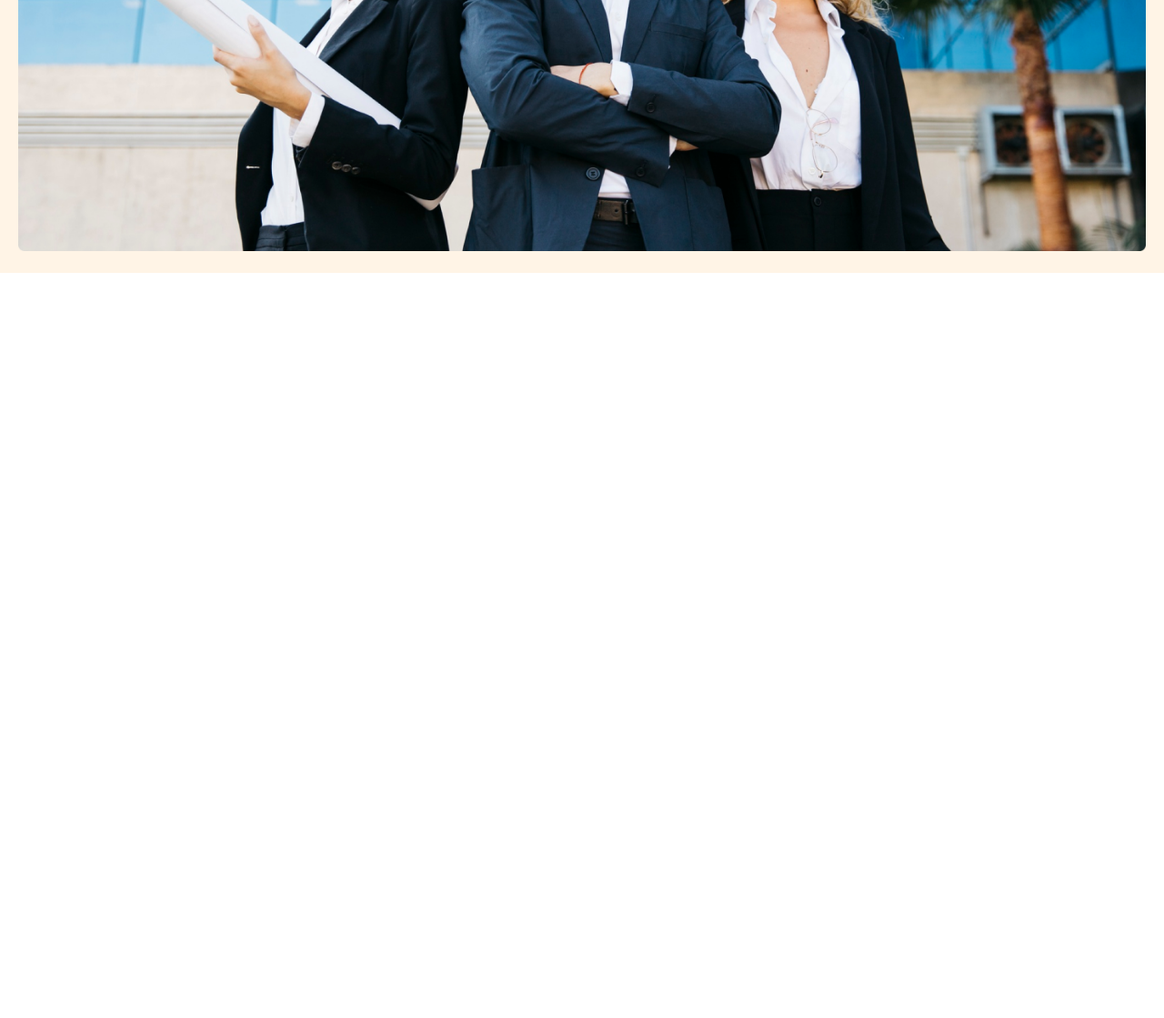
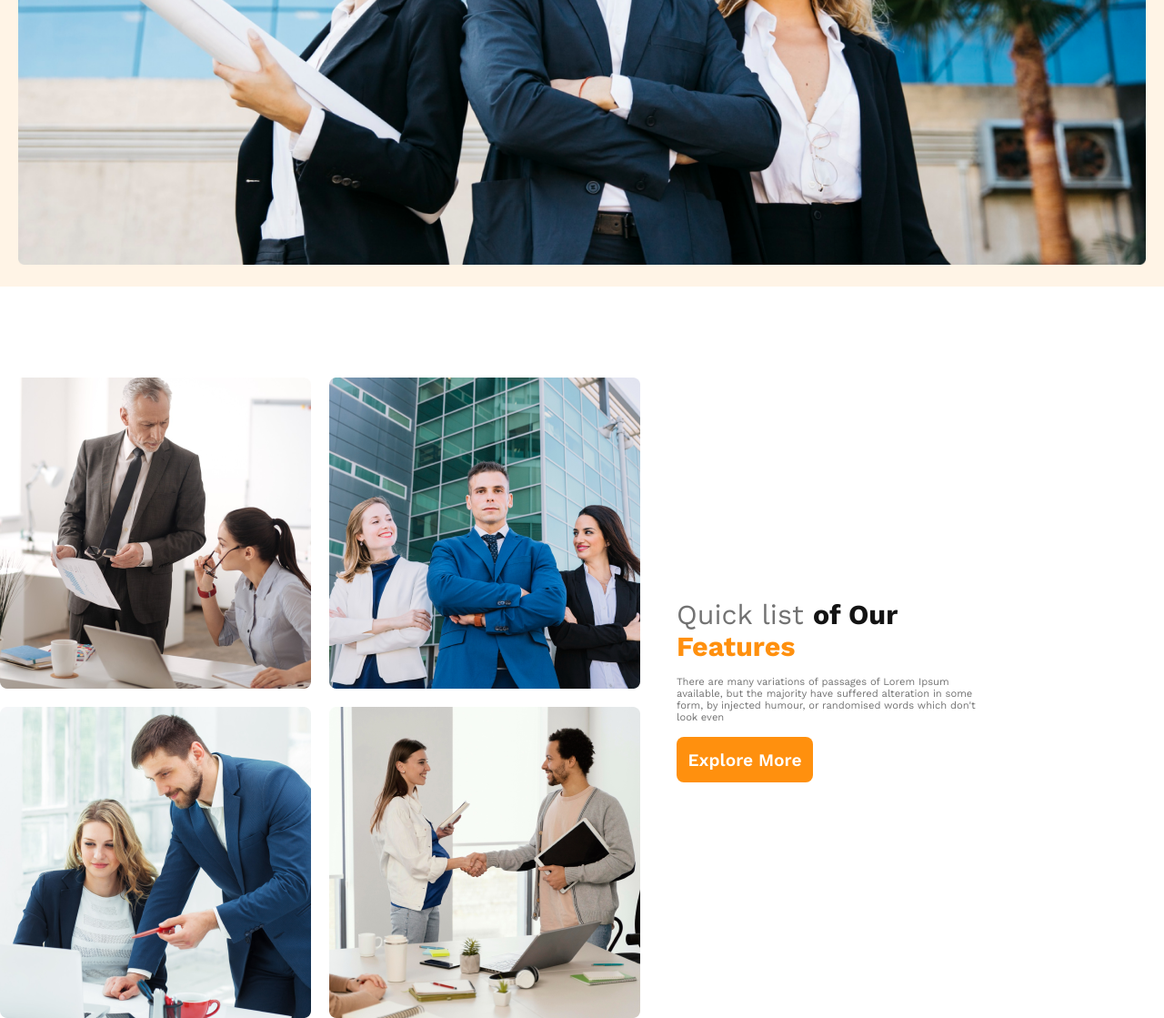
Before and after one commit to tajrin36/PH-Milestone-2, a plain HTML site: page module-10/project/index.html in a window 1280 px wide. Shown: the part 660-1779 px from the top of the page at 91% size. Before the commit the page ends 960 px from the top, so only its background shows below. Drawn offline with nearby package versions, Linux system fonts and the light colour scheme.

Commit message:
features section added

```diff
--- a/module-10/project/index.html
+++ b/module-10/project/index.html
@@ -29,7 +29,19 @@
         </div>
     </header>
     <main>
-
+        <section class="teams">
+            <div class="image-container">
+                <img src="assets/images/team1.png" alt="two person assisting each others">
+                <img src="assets/images/team2.png" alt="">
+                <img src="assets/images/team3.png" alt="">
+                <img src="assets/images/team4.png" alt="">
+            </div>
+            <div class="feature-container">
+                <h3 class="feature-heading"><span class="quick">Quick list </span><span class="of">of Our </span><span class="fea">Features</span></h3>
+                <p class="feature-para">There are many variations of passages of Lorem Ipsum available, but the majority have suffered alteration in some form, by injected humour, or randomised words which don't look even</p>
+                <button class="btn-primary">Explore More</button>
+            </div>
+        </section>
     </main>
     <footer>
 
--- a/module-10/project/styles/index.css
+++ b/module-10/project/styles/index.css
@@ -80,9 +80,67 @@
     color: rgba(114, 114, 114, 1);
     margin-bottom: 20px;
 }
+
+/* main */
+/* features styles */
+main{
+    max-width: 1300px;
+    margin: 0 auto;
+}
+.teams{
+    display: flex;
+    align-items: center;
+    gap: 40px;
+    margin-top: 100px;
+}
+.image-container{
+    display:grid;
+    grid-template-columns: repeat(2,1fr);
+    gap: 20px;
+}
+.feature-container{
+    max-width: 350px;
+}
+.feature-container>h3,p,button{
+    margin-bottom: 15px;
+}
+.feature-container>p{
+    font-weight: 400;
+    font-size: 0.7rem;
+    color: rgba(114, 114, 114, 1);
+}
+.quick{
+    font-size:1.9rem;
+    font-weight: 400;
+    color: rgba(114, 114, 114, 1);
+}
+.of{
+    color: rgba(19, 19, 19, 1);
+    font-weight: 700;
+    font-size:1.9rem;
+}
+.fea{
+    color: rgba(255, 144, 14, 1);
+    font-size: 1.9rem;
+    font-weight: 700;
+}
+
 /* responsive media queries for header section */
 @media screen and (max-width:576px) {
-    .navbar,.nav-links{
+    .navbar,
+    .nav-links,
+    .teams
+    {
+        flex-direction: column;
+    }
+    .image-container{
+        grid-template-columns: repeat(1,1fr);
+    }
+}
+/* for medium devices */
+@media screen and (min-width:576px) and (max-width:992px) {
+
+    .teams{
         flex-direction: column;
     }
 }
```
